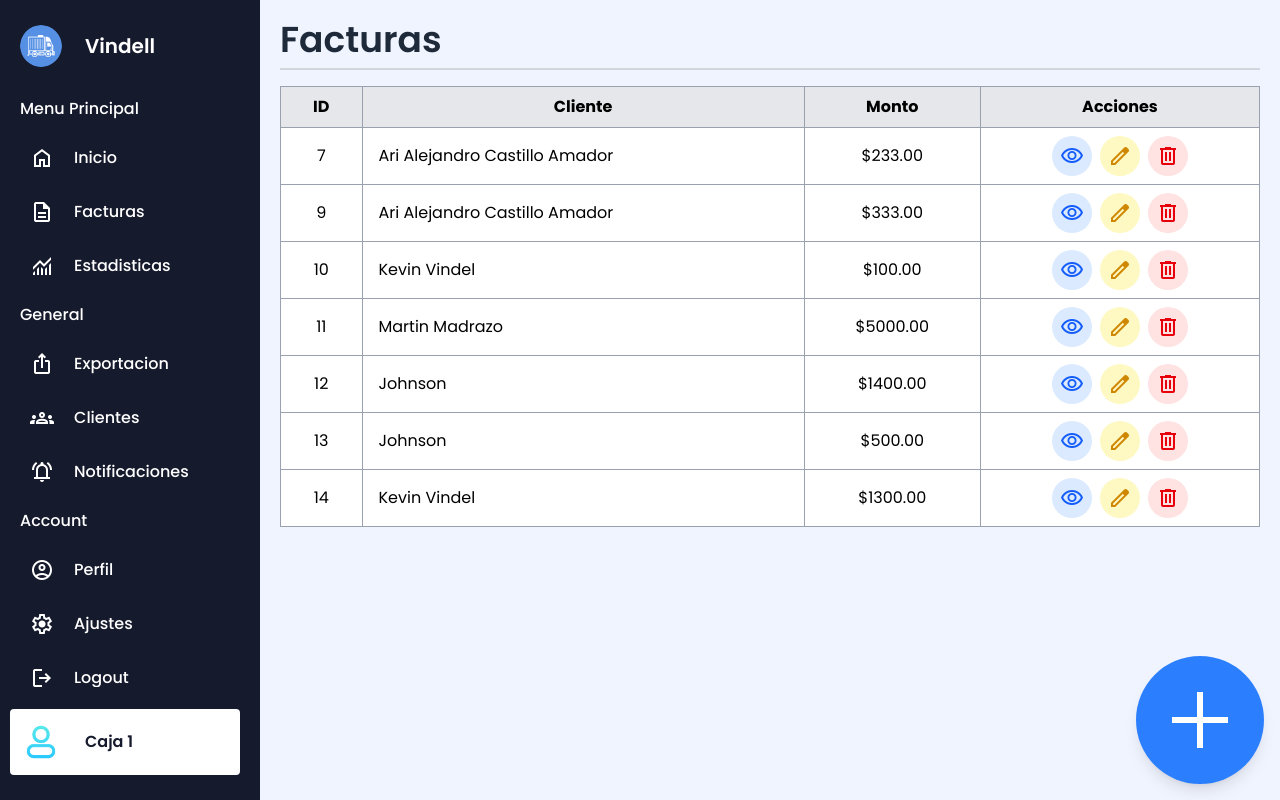
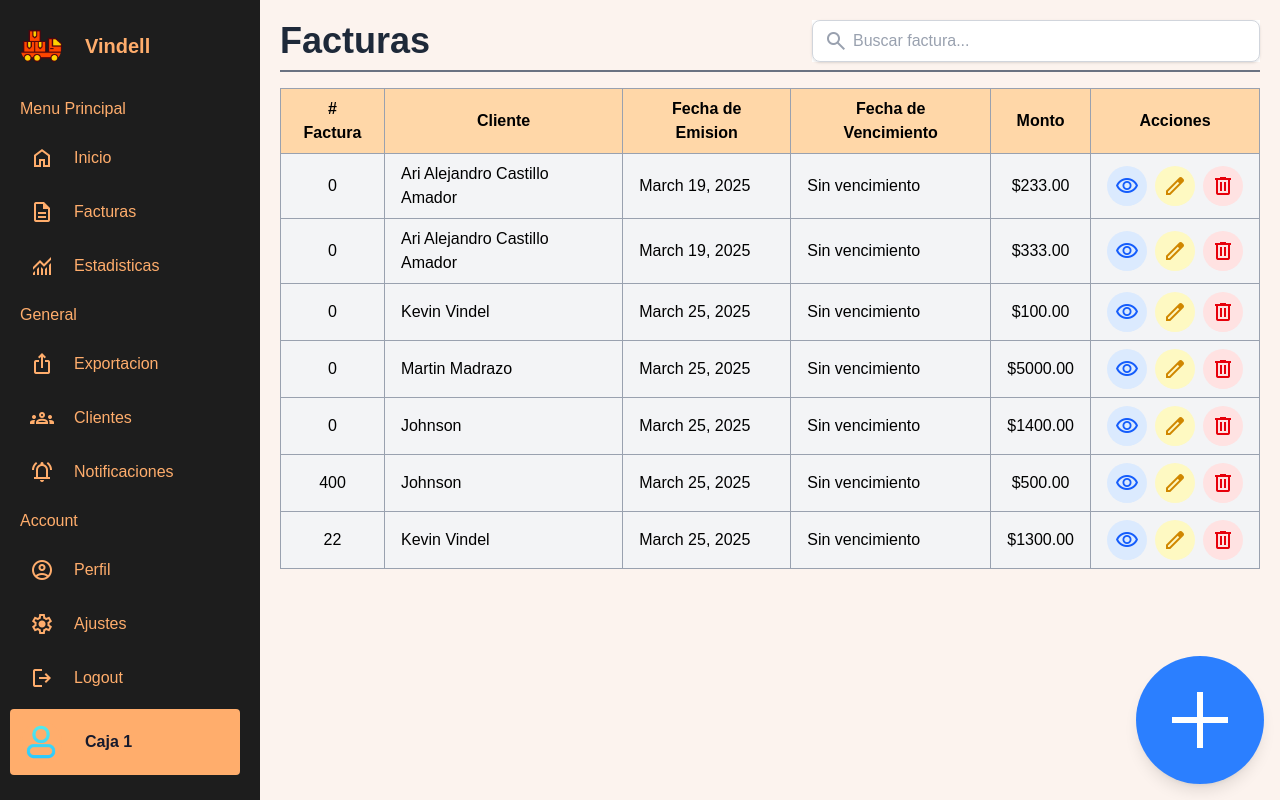
Before and after one commit to Void-CA/invoices-admin, a Django app: page /facturas/ in a window 1280 px wide. Run offline with Django 5.2, Linux system fonts and the light colour scheme; data comes from the database, SQL or seed files in the repository; both versions use the stored data as it was after the commit.

Commit message:
palette changes

```diff
--- a/clientes/templates/clientes/clients.html
+++ b/clientes/templates/clientes/clients.html
@@ -15,7 +15,7 @@
             placeholder="Buscar cliente..."
             class="w-full pl-10 pr-4 py-2 border border-gray-300 rounded-lg shadow-sm focus:outline-none focus:ring-2 focus:border-blue-600 focus:ring-blue-600 text-gray-700 placeholder-gray-400">
     </div>
-    </div>
+</div>
 
 <ul id="resultados"></ul>
 <!-- Grid de Cards -->
--- a/facturas/templates/facturas/invoice_detail.html
+++ b/facturas/templates/facturas/invoice_detail.html
@@ -22,7 +22,7 @@
             </div>
             <div class="py-3 flex justify-between">
                 <dt class="text-gray-600 font-medium">Total:</dt>
-                <dd class="text-gray-800 font-bold text-lg">${{ invoice.calc_total }}</dd>
+                <dd class="text-gray-800 font-bold text-lg">C${{ invoice.calc_total }}</dd>
             </div>
             <div class="py-3 flex justify-between">
                 <dt class="text-gray-600 font-medium">Estado:</dt>
--- a/facturas/templates/facturas/invoices_list.html
+++ b/facturas/templates/facturas/invoices_list.html
@@ -3,24 +3,41 @@
 {% block title %}Lista de Facturas{% endblock %}
 
 {% block content %}
-<h1 class="text-4xl font-semibold text-gray-800 border-b-2 border-gray-300 pb-2">Facturas</h1>
+<div class="flex items-center justify-between gap-4 border-b-2 border-gray-500 pb-2">
+    <h2 class="text-4xl font-semibold text-gray-800">
+        Facturas
+    </h2>
+    <div class="relative w-full max-w-md bg-white">
+        <span class="material-symbols-outlined absolute left-3 top-1/2 transform -translate-y-1/2 text-gray-400">
+            search
+        </span>
+        <input type="text" id="invoice-search"
+            placeholder="Buscar factura..."
+            class="w-full pl-10 pr-4 py-2 border border-gray-300 rounded-lg shadow-sm focus:outline-none focus:ring-2 focus:border-blue-600 focus:ring-blue-600 text-gray-700 placeholder-gray-400">
+    </div>
+</div>
 
-<table class="table-auto border-collapse border border-gray-300 w-full mt-4">
+
+<table class="table-auto border-collapse border border-gray-500 w-full mt-4">
     <thead>
-        <tr class="bg-gray-200">
-            <th class="border border-gray-400 px-4 py-2">ID</th>
+        <tr class="bg-orange-200">
+            <th class="border border-gray-400 px-4 py-2"># Factura</th>
             <th class="border border-gray-400 px-4 py-2">Cliente</th>
+            <th class="border border-gray-400 px-4 py-2">Fecha de Emision</th>
+            <th class="border border-gray-400 px-4 py-2">Fecha de Vencimiento</th>
             <th class="border border-gray-400 px-4 py-2">Monto</th>
             <th class="border border-gray-400 px-4 py-2">Acciones</th>
         </tr>
     </thead>
-    <tbody>
+    <tbody id="invoice-body">
         {% for invoice in invoices %}
         <tr class="hover:bg-gray-100">
-            <td class="border border-gray-400 px-4 py-2 text-center bg-white">{{ invoice.id }}</td>
-            <td class="border border-gray-400 px-4 py-2 bg-white">{{ invoice.client }}</td>
-            <td class="border border-gray-400 px-4 py-2 text-center bg-white">${{ invoice.calc_total }}</td>
-            <td class="border border-gray-400 px-4 py-2 text-center bg-white">
+            <td class="border border-gray-400 px-4 py-2 text-center bg-gray-100">{{ invoice.print_number }}</td>
+            <td class="border border-gray-400 px-4 py-2 bg-gray-100">{{ invoice.client }}</td>
+            <td class="border border-gray-400 px-4 py-2 bg-gray-100">{{ invoice.emitted_date }}</td>
+            <td class="border border-gray-400 px-4 py-2 bg-gray-100">{{ invoice.expire_date|default:"Sin vencimiento" }}</td>
+            <td class="border border-gray-400 px-4 py-2 text-center bg-gray-100">${{ invoice.calc_total }}</td>
+            <td class="border border-gray-400 px-4 py-2 text-center bg-gray-100">
                 <div class="flex justify-center space-x-2">
                     <a href="{% url 'invoice_detail' invoice.id %}"
                        class="bg-blue-100 text-blue-600 hover:bg-blue-200 p-2 rounded-full transition flex items-center justify-center w-10 h-10">
@@ -45,3 +62,48 @@
    <span class="material-symbols-outlined" style="font-size: 6rem;">add</span>
 </a>
 {% endblock %}
+
+{% block scripts %}
+<script>
+    document.addEventListener("DOMContentLoaded", function() {
+        const searchBox = document.getElementById("invoice-search");
+        const tableBody = document.getElementById("invoice-body");
+
+        searchBox.addEventListener("input", async function() {
+            const query = searchBox.value.trim();
+
+            const response = await fetch(`/facturas/search-invoices/?q=${query}`);
+            const data = await response.json();
+
+            tableBody.innerHTML = ""; // Limpiar la tabla antes de insertar nuevas filas
+
+            data.forEach(invoice => {
+                const row = `<tr class="hover:bg-gray-100">
+                    <td class="border border-gray-400 px-4 py-2 text-center bg-white">${invoice.print_number}</td>
+                    <td class="border border-gray-400 px-4 py-2 bg-white">${invoice.client}</td>
+                    <td class="border border-gray-400 px-4 py-2 bg-white">${invoice.emitted_date}</td>
+                    <td class="border border-gray-400 px-4 py-2 bg-white">${invoice.expire_date ? invoice.expire_date : 'Sin vencimiento'}</td>
+                    <td class="border border-gray-400 px-4 py-2 text-center bg-white">$${invoice.calc_total}</td>
+                    <td class="border border-gray-400 px-4 py-2 text-center bg-white">
+                        <div class="flex justify-center space-x-2">
+                            <a href="/facturas/${invoice.id}/"
+                               class="bg-blue-100 text-blue-600 hover:bg-blue-200 p-2 rounded-full transition flex items-center justify-center w-10 h-10">
+                                <span class="material-symbols-outlined text-lg">visibility</span>
+                            </a>
+                            <a href="/facturas/editar/${invoice.id}"
+                               class="bg-yellow-100 text-yellow-600 hover:bg-yellow-200 p-2 rounded-full transition flex items-center justify-center w-10 h-10">
+                                <span class="material-symbols-outlined text-lg">edit</span>
+                            </a>
+                            <a href="/facturas/eliminar/${invoice.id}"
+                               class="bg-red-100 text-red-600 hover:bg-red-200 p-2 rounded-full transition flex items-center justify-center w-10 h-10">
+                                <span class="material-symbols-outlined text-lg">delete</span>
+                            </a>
+                        </div>
+                    </td>
+                </tr>`;
+                tableBody.innerHTML += row;
+            });
+        });
+    });
+</script>
+{% endblock %}
--- a/facturas/urls.py
+++ b/facturas/urls.py
@@ -7,6 +7,6 @@
     path('edit/<int:invoice_id>/', views.edit_invoice, name='edit_invoice'),
     path('delete/<int:invoice_id>/', views.delete_invoice, name='delete_invoice'),
     path('<int:invoice_id>/', views.invoice_detail, name='invoice_detail'),
+    path('search-invoices/', views.search_invoices, name='search_invoices'),
     path('test/', views.test, name='test'),
-
 ]
--- a/facturas/views.py
+++ b/facturas/views.py
@@ -11,6 +11,33 @@
 def invoice_list(request):
     facturas = Invoice.objects.all()
     return render(request, 'facturas/invoices_list.html', {'invoices': facturas})
+
+from django.http import JsonResponse
+from .models import Invoice
+
+def search_invoices(request):
+    query = request.GET.get('q', '')
+
+    invoices = Invoice.objects.filter(
+        Q(client__name__icontains=query) |
+        Q(print_number__icontains=query)
+    ).distinct()
+
+    # Convertir los datos en JSON incluyendo `calc_total`
+    data = [
+        {
+            "id": invoice.id,
+            "print_number": invoice.print_number,
+            "client": invoice.client.name,  # Accede correctamente al nombre del cliente
+            "calc_total": invoice.calc_total,  # Accede a la propiedad
+            "emitted_date": invoice.emitted_date,
+            "expire_date": invoice.expire_date
+        }
+        for invoice in invoices
+    ]
+
+    return JsonResponse(data, safe=False)
+
 
 def invoice_detail(request, invoice_id):
     factura = get_object_or_404(Invoice, id=invoice_id)
--- a/static/css/styles.css
+++ b/static/css/styles.css
@@ -1,4 +1,25 @@
-/* Importing Google font - Poppins */
+/* Paleta de colores */
+/*
+:root {
+  --color-fondo-body: #F0F4FF;
+  --color-fondo-sidebar: #31333e;
+  --color-acento: #4f52ba;
+  --color-texto-principal: #fff;
+  --color-texto-secundario: #161a2d;
+}
+*/
+
+
+:root {
+  --color-fondo-body: #fcf3ee;;
+  --color-fondo-sidebar: #1d1d1d;
+  --color-acento: #ffb300;
+  --color-texto-principal:#ffad6c;
+  --color-texto-secundario: #161a2d;
+}
+
+
+/* Importando la fuente de Google - Poppins */
 @import url("https://fonts.googleapis.com/css2?family=Poppins:wght@400;500;600;700&display=swap");
 
 * {
@@ -8,7 +29,7 @@
 
 body {
   min-height: 100vh;
-  background: #F0F4FF;
+  background: var(--color-fondo-body);
 }
 
 .sidebar {
@@ -20,7 +41,7 @@
   display: flex;
   overflow-x: hidden;
   flex-direction: column;
-  background: #161a2d;
+  background: var(--color-fondo-sidebar);
   padding: 25px 20px;
   transition: all 0.4s ease;
 }
@@ -40,7 +61,7 @@
 }
 
 .sidebar .sidebar-header h2 {
-  color: #fff;
+  color: var(--color-texto-principal);
   font-size: 1.25rem;
   font-weight: 600;
   white-space: nowrap;
@@ -48,7 +69,7 @@
 }
 
 .sidebar-links h4 {
-  color: #fff;
+  color: var(--color-texto-principal);
   font-weight: 500;
   white-space: nowrap;
   margin: 10px 0;
@@ -71,7 +92,7 @@
   height: 1px;
   transform: scaleX(1);
   transform: translateY(-50%);
-  background: #4f52ba;
+  background: var(--color-acento);
   transform-origin: right;
   transition-delay: 0.2s;
 }
@@ -97,7 +118,7 @@
   display: flex;
   align-items: center;
   gap: 0 20px;
-  color: #fff;
+  color: var(--color-texto-principal);
   font-weight: 500;
   white-space: nowrap;
   padding: 15px 10px;
@@ -106,8 +127,8 @@
 }
 
 .sidebar-links li a:hover {
-  color: #161a2d;
-  background: #fff;
+  color: var(--color-texto-secundario);
+  background: var(--color-texto-principal);
   border-radius: 4px;
 }
 
@@ -120,13 +141,13 @@
 .user-profile {
   display: flex;
   align-items: center;
-  color: #161a2d;
+  color: var(--color-texto-secundario);
 }
 
 .user-profile img {
   width: 42px;
   border-radius: 50%;
-  border: 2px solid #fff;
+  border: 2px solid var(--color-texto-principal);
 }
 
 .user-profile h3 {
@@ -145,7 +166,7 @@
 }
 
 .sidebar:hover .user-account {
-  background: #fff;
+  background: var(--color-texto-principal);
   border-radius: 4px;
 }
 
@@ -156,5 +177,5 @@
 }
 
 .sidebar:hover ~ .content {
-  margin-left: 260px /* Sidebar expandido */;
+  margin-left: 260px; /* Sidebar expandido */
 }
```
Also changed, not shown: exportacion/export_helpers.py (+5 -4 lines), db.sqlite3, static/images/logo.png.
